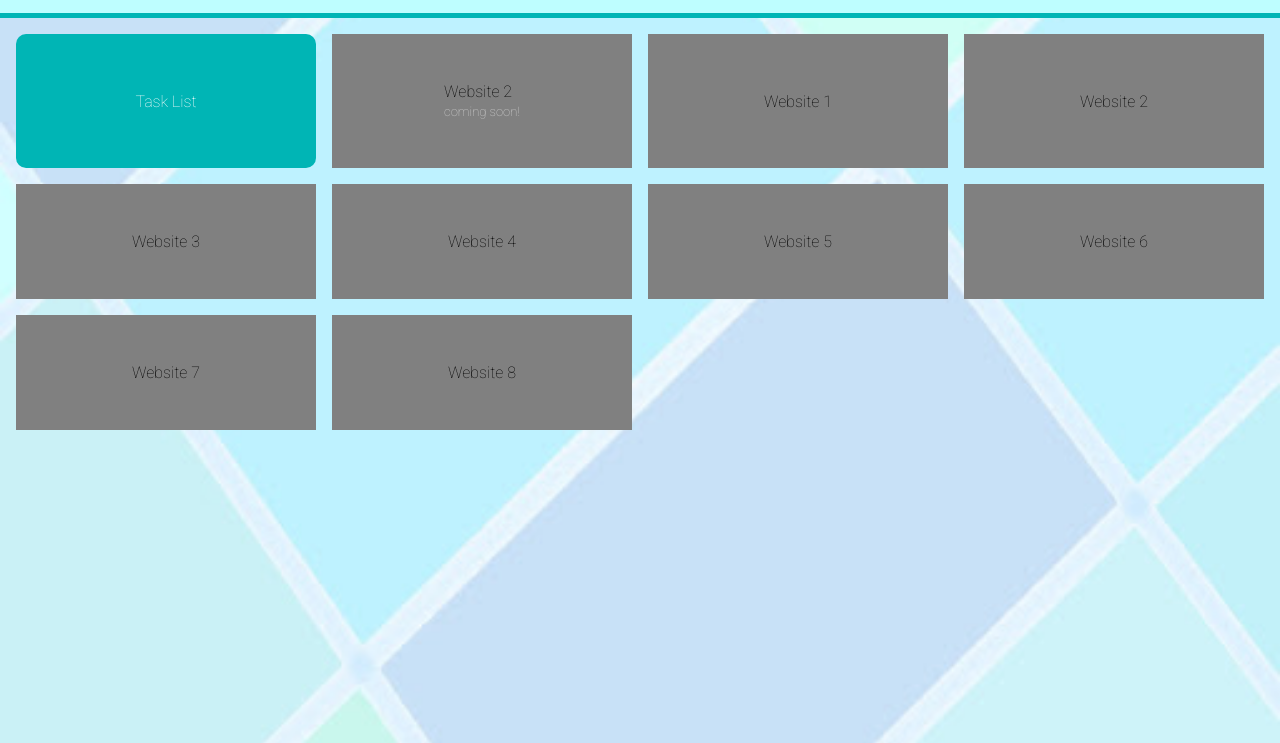
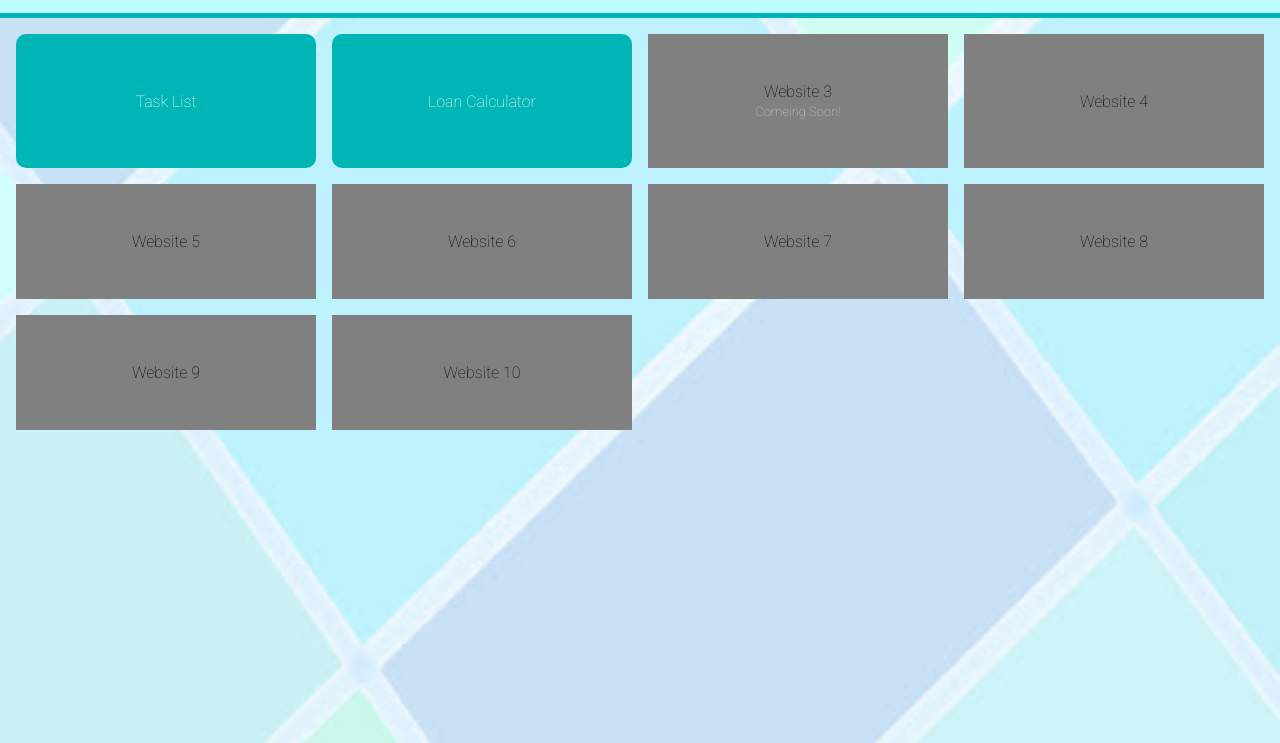
Before and after one commit to ganneo/playground, a plain HTML site: page index.html in a window 1280 px wide. Shown: the part 57-800 px from the top of the page. Drawn offline with Linux system fonts and the light colour scheme.

Commit message:
Add loan calculator to gadgets

```diff
--- a/index.html
+++ b/index.html
@@ -18,21 +18,21 @@
     <header><h1>Welcome to my page</h1></header>
     <div class="container">
       <a href="./task-list/task-list.html" target="_blank">Task List</a>
+      <a href="./loan-calculator/loan.html" target="_blank">Loan Calculator</a>
       <div class="not-ready">
         <p>
-          Website 2
+          Website 3
           <br />
-          <span>coming soon!</span>
+          <span>Comeing Soon!</span>
         </p>
       </div>
-      <div class="not-ready"><p>Website 1</p></div>
-      <div class="not-ready"><p>Website 2</p></div>
-      <div class="not-ready"><p>Website 3</p></div>
       <div class="not-ready"><p>Website 4</p></div>
       <div class="not-ready"><p>Website 5</p></div>
       <div class="not-ready"><p>Website 6</p></div>
       <div class="not-ready"><p>Website 7</p></div>
       <div class="not-ready"><p>Website 8</p></div>
+      <div class="not-ready"><p>Website 9</p></div>
+      <div class="not-ready"><p>Website 10</p></div>
     </div>
   </body>
 </html>
--- a/style.css
+++ b/style.css
@@ -55,7 +55,7 @@ header {
   background-color: gray;
   border-radius: 0;
   display: flex;
-  flex-direction: column;
+  text-align: center;
   align-items: center;
   justify-content: center;
   padding: 3rem;
```
